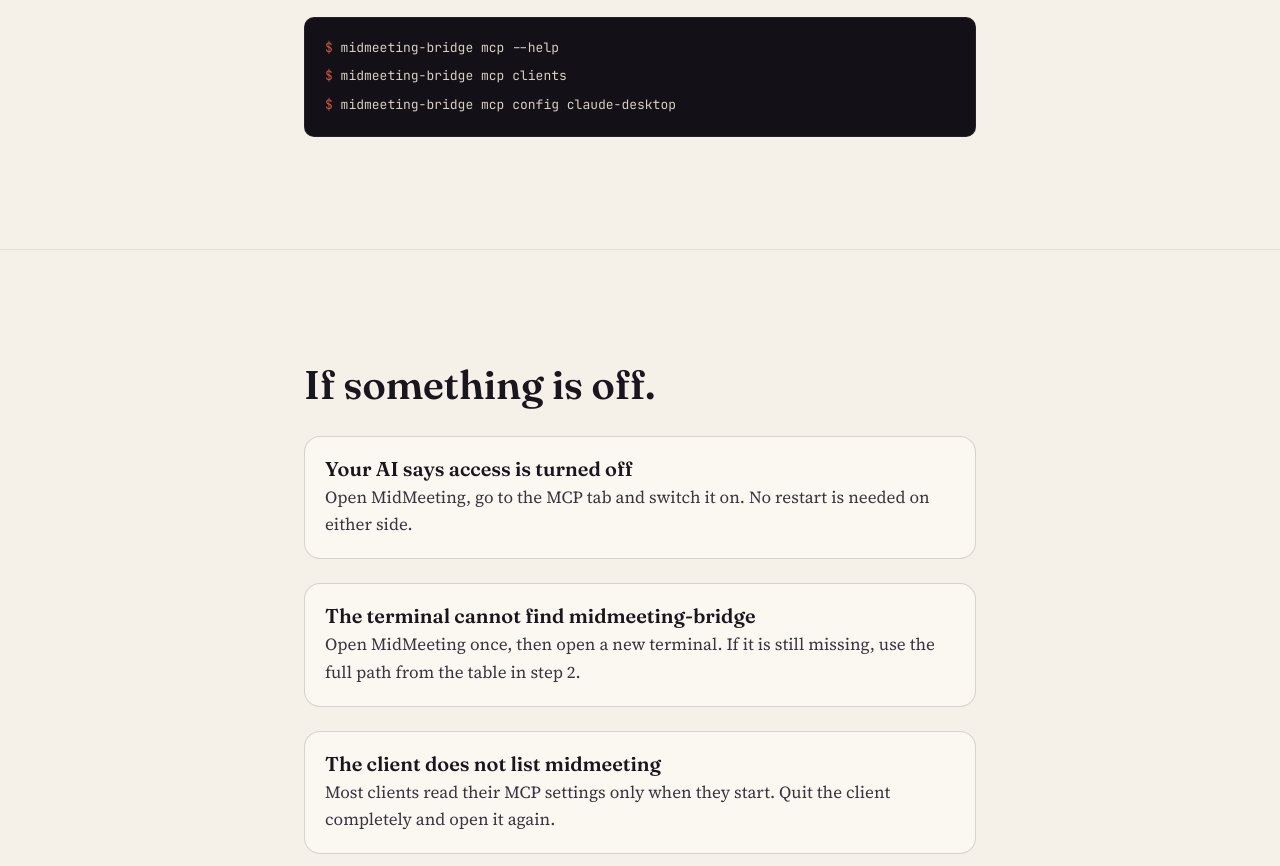
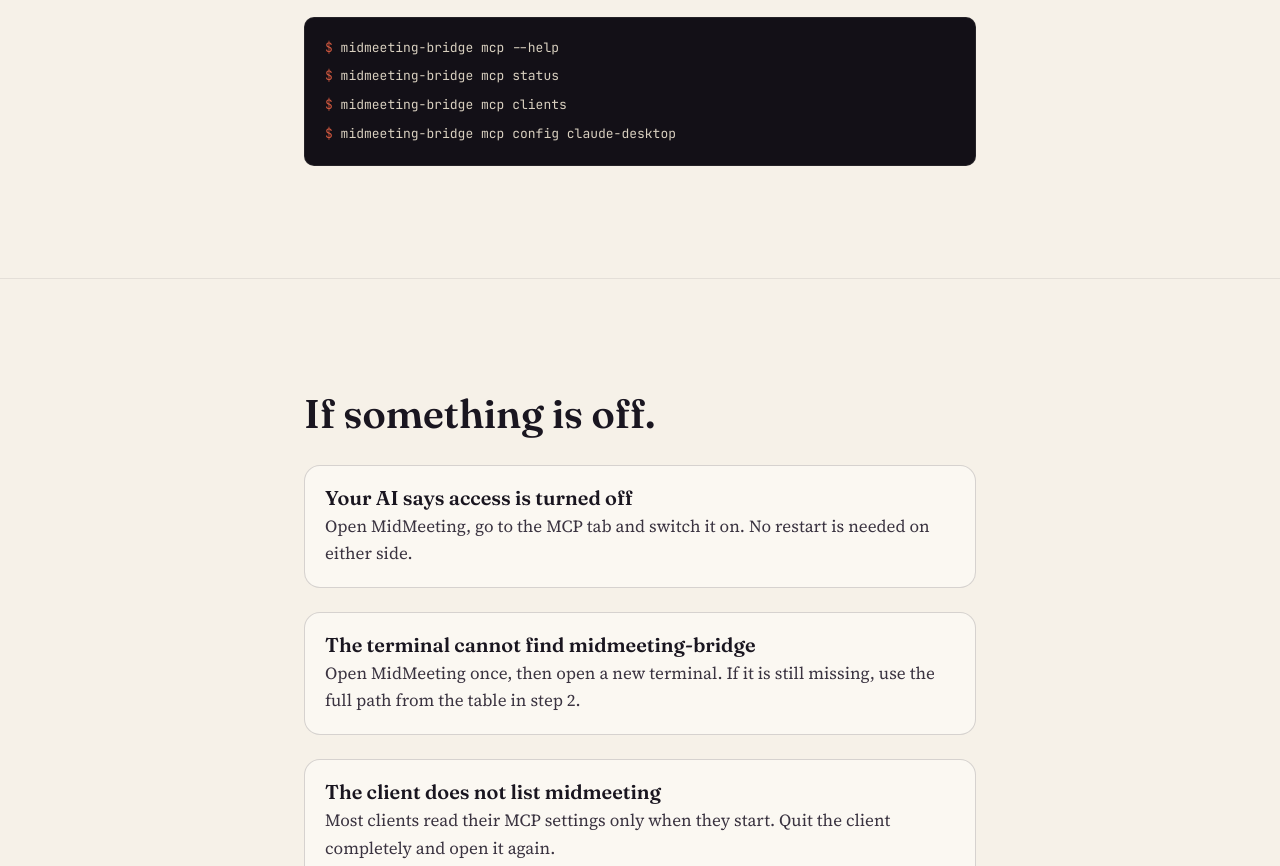
Before and after one commit to matpb/midmeeting-web, a plain HTML site: page mcp.html in a window 1280 px wide. Shown: the part 9327-10193 px from the top of the page. Drawn offline with Linux system fonts and the light colour scheme.

Commit message:
MCP page: list the status command

```diff
--- a/mcp.html
+++ b/mcp.html
@@ -368,6 +368,7 @@ Arguments: mcp</pre>
     <p>The server is <code>midmeeting-bridge mcp</code>, speaking JSON-RPC over stdin and stdout. It implements the MCP specification of 2026-07-28 and still answers clients that open with <code>initialize</code>. Every tool is annotated read-only, non-destructive, idempotent and closed-world, declares an output schema, and returns structured content alongside the same JSON as text. Lists are paged with opaque cursors. Each meeting is also a resource: <code>midmeeting://meetings/{meeting_id}</code>, with <code>/transcript</code>, <code>/summary</code> and <code>/action-items</code> beneath it.</p>
     <div class="cli-mock">
       <p class="cli-line"><span class="cli-prompt">$</span> midmeeting-bridge mcp --help</p>
+      <p class="cli-line"><span class="cli-prompt">$</span> midmeeting-bridge mcp status</p>
       <p class="cli-line"><span class="cli-prompt">$</span> midmeeting-bridge mcp clients</p>
       <p class="cli-line"><span class="cli-prompt">$</span> midmeeting-bridge mcp config claude-desktop</p>
     </div>
```
